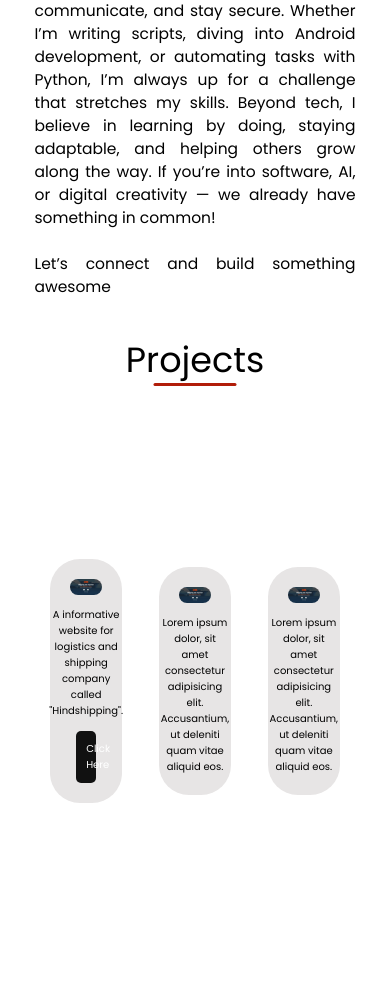
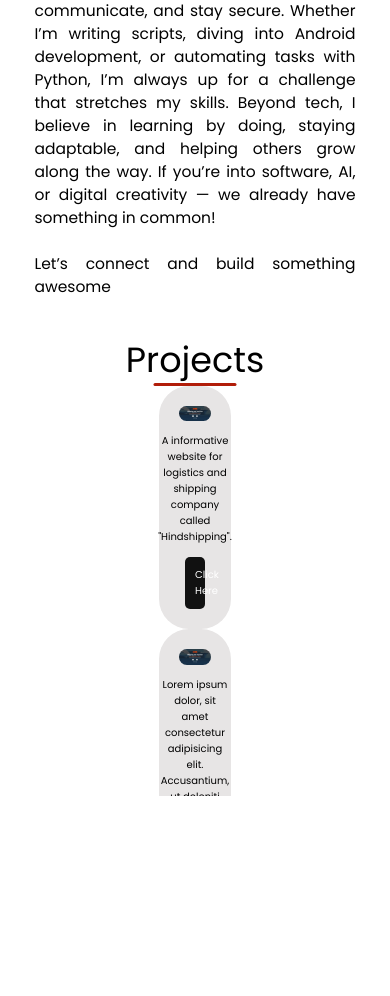
Before and after one commit to Deepmj13/portfolio, a plain HTML site: page index.html in a window 390 px wide. Shown: the part 1511-2507 px from the top of the page. After the commit the page ends 2307 px from the top, so only its background shows below. Drawn offline with Linux system fonts and the light colour scheme; a web font is replaced by a local one.

Commit message:
Update style.css

```diff
--- a/style.css
+++ b/style.css
@@ -431,6 +431,11 @@ body{
 	.about .text-container p{
 		font-size:1.55rem;
 	}
+	.projects .project-cards{
+		flex-direction:column;
+		height:100vw;
+		justify-content:space-evenly;
+	}
 
 
 
```
